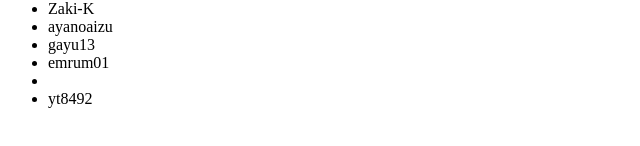
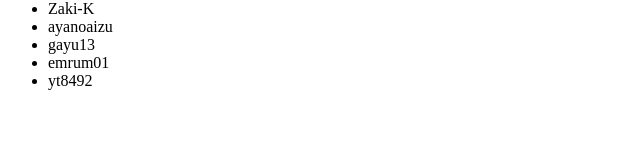
Before and after one commit to Zli-UoA/GitLearn_2019, a plain HTML site: page index.html in a window 1280 px wide. Shown: the part 190-336 px from the top of the page, without its empty margins (0-640 px from the left). Drawn offline with Linux system fonts and the light colour scheme.

Commit message:
Update index.html

```diff
--- a/index.html
+++ b/index.html
@@ -14,7 +14,7 @@
     <li>Zaki-K</li>
     <li>ayanoaizu</li>
     <li>gayu13</li>
-    <li>emrum01<li>
+    <li>emrum01</li>
     <li>yt8492</li>
   </ul>
 </body>
```
